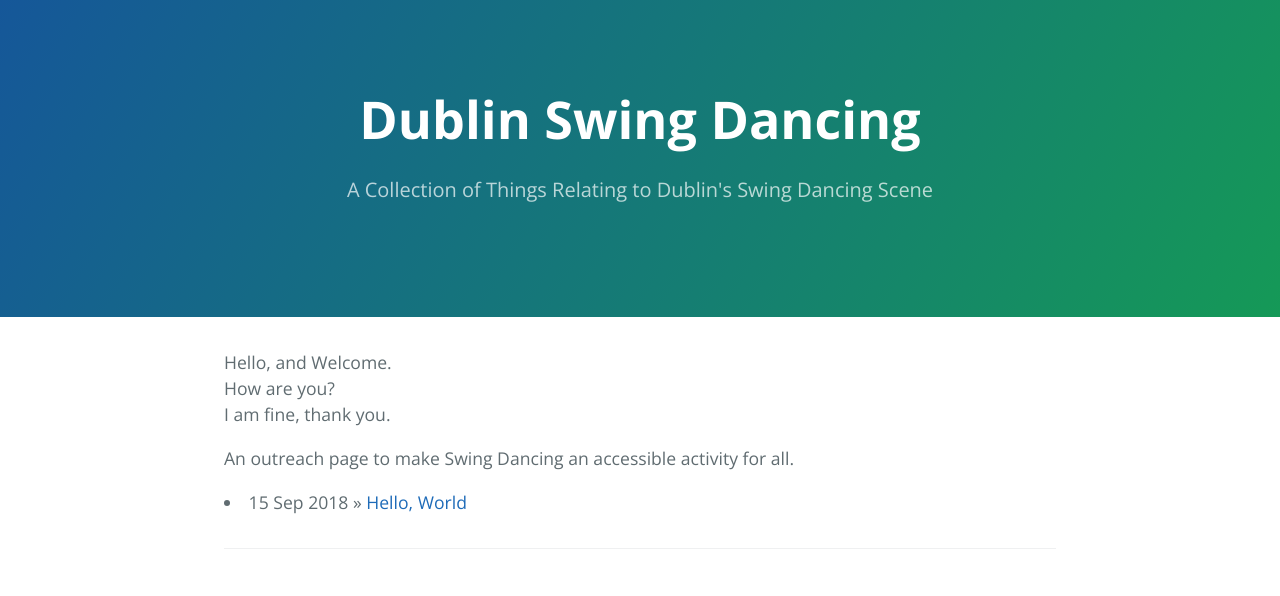
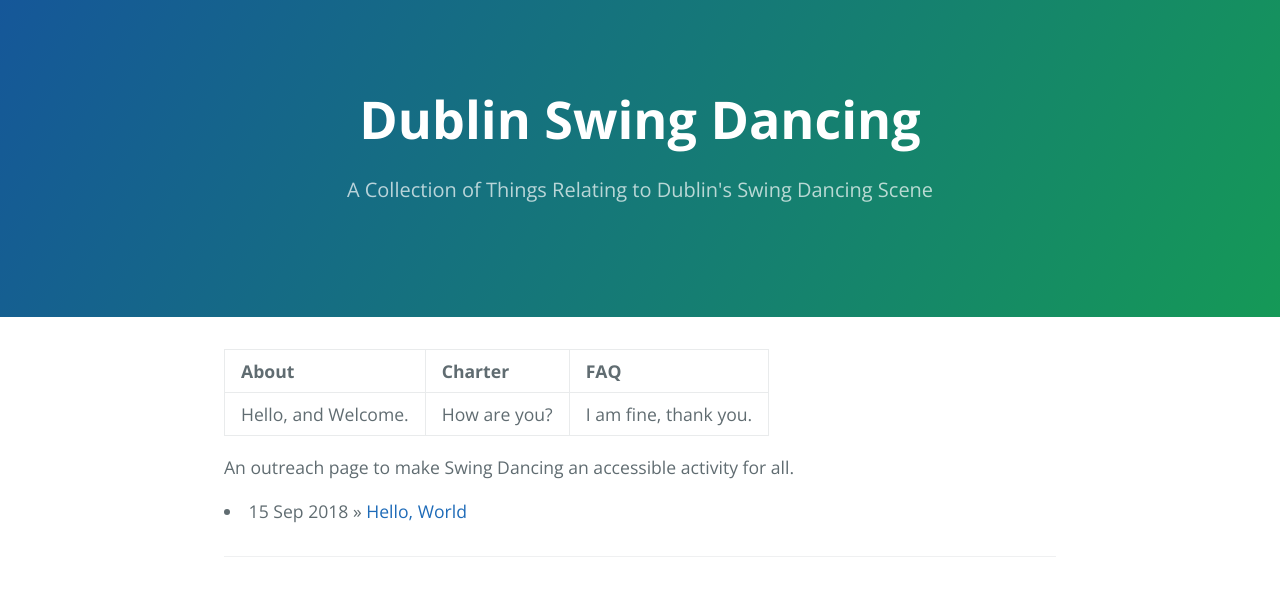
Before and after one commit to DublinSwingDancing/dublinswingdancing.github.io, a Jekyll site: the page built from index.md, in a window 1280 px wide. Shown: the top 596 px of the page. Built offline with Jekyll 4.4.1, drawn with Linux system fonts in a browser that asks for light colours.

Commit message:
Try tables instead

```diff
--- a/index.md
+++ b/index.md
@@ -2,16 +2,8 @@
 layout: default
 ---
 
-<div class="index-row">
-<div class="index-column">
-Hello, and Welcome.
-</div>
-<div class="index-column">
-How are you?
-</div>
-<div class="index-column">
-I am fine, thank you.
-</div>
-</div>
+|About|Charter|FAQ|
+|:----|:------|:--|
+|Hello, and Welcome.|How are you?|I am fine, thank you.|
 
 An outreach page to make Swing Dancing an accessible activity for all.
```
